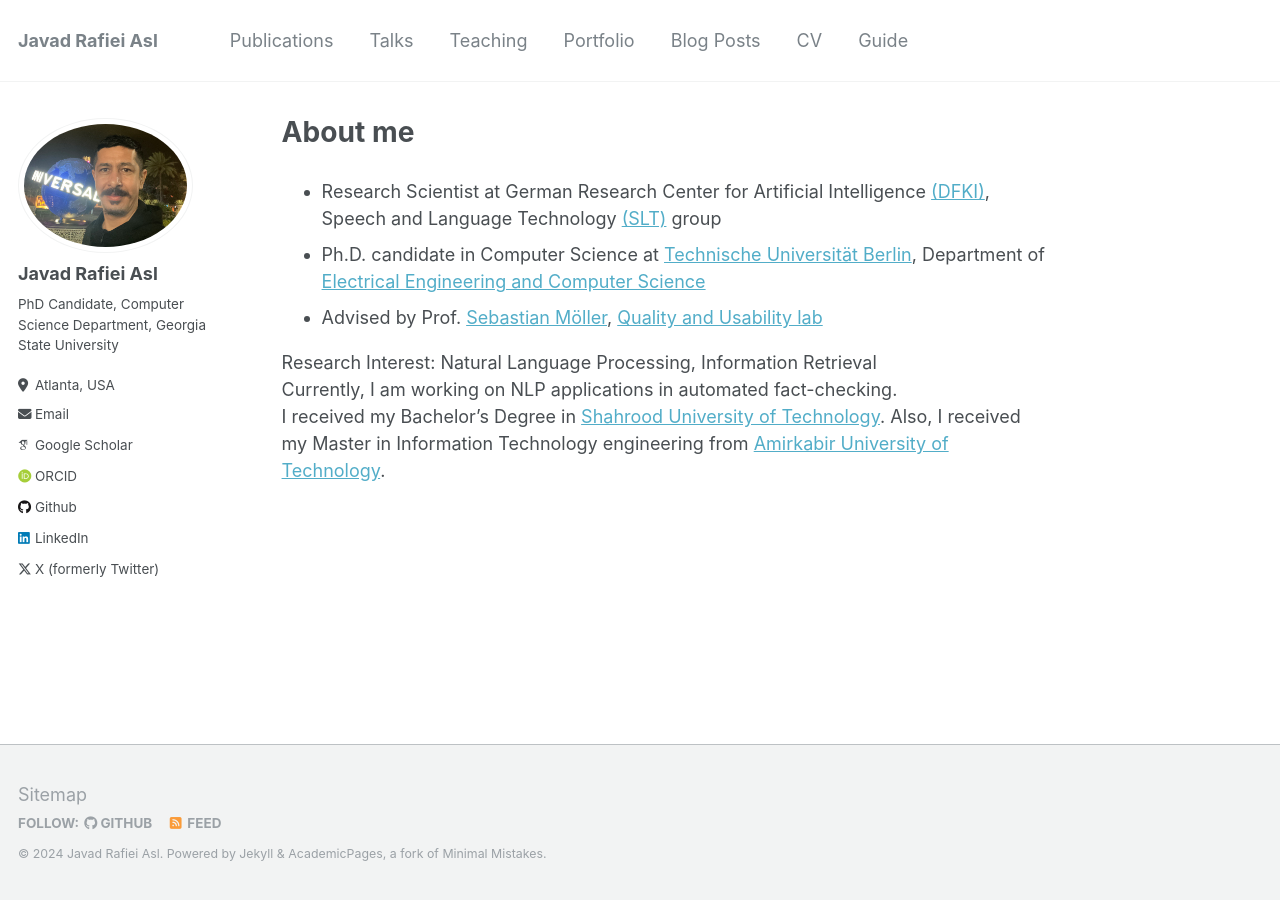
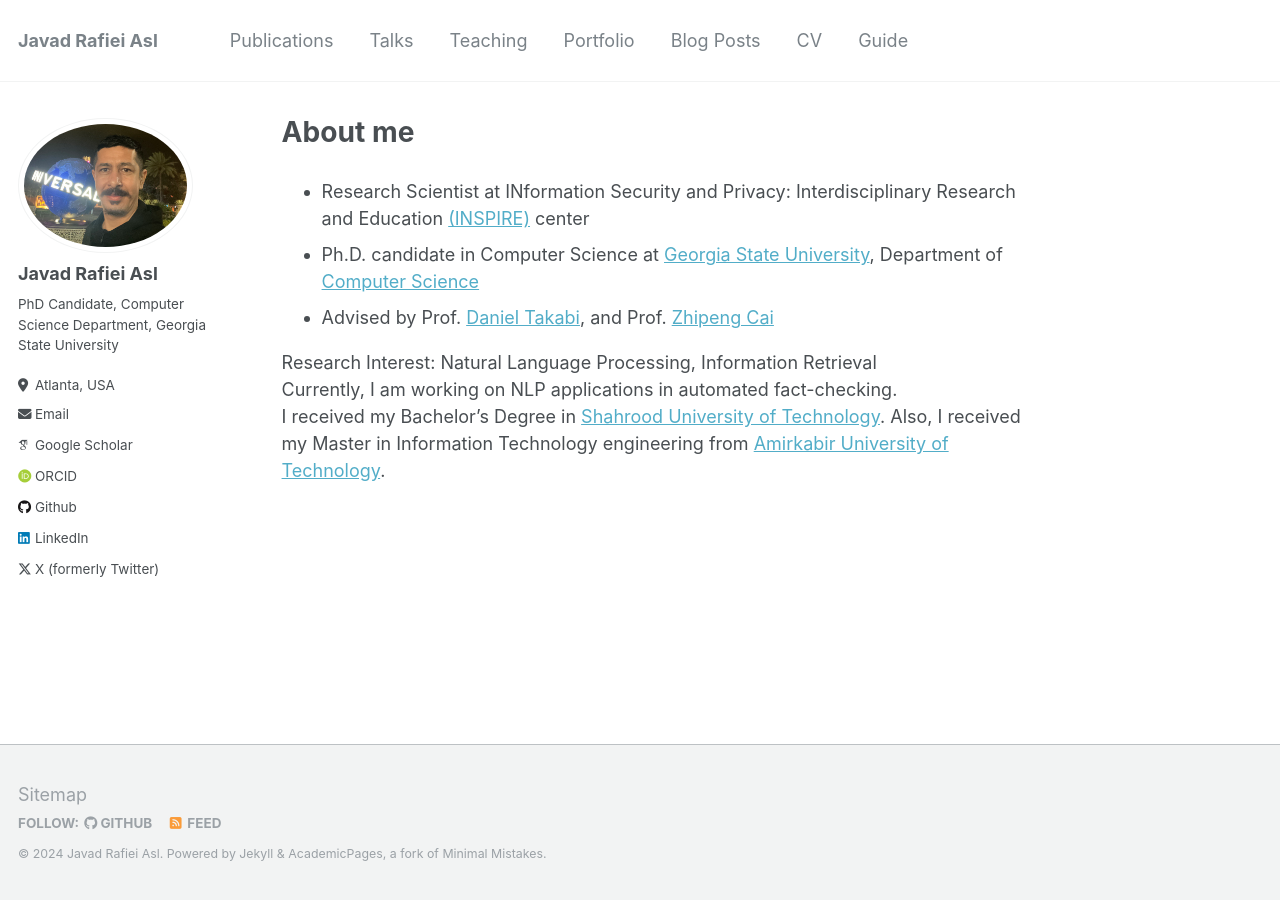
Before and after one commit to jasl1/jasl1.github.io, a Jekyll site: the page built from _pages/about.md, in a window 1280 px wide. Built offline with Jekyll 4.4.1, drawn with Linux system fonts in a browser that asks for light colours; some web fonts are replaced.

Commit message:
Update about.md

```diff
--- a/_pages/about.md
+++ b/_pages/about.md
@@ -4,9 +4,9 @@ title: "About me"
 author_profile: true
 ---
 
-- Research Scientist at German Research Center for Artificial Intelligence [(DFKI)](https://www.dfki.de/web/), Speech and Language Technology [(SLT)](https://www.dfki.de/web/forschung/forschungsbereiche/speech-and-language-technology/) group
-- Ph.D. candidate in Computer Science at [Technische Universität Berlin](https://www.tu-berlin.de/), Department of [Electrical Engineering and Computer Science](https://www.eecs.tu-berlin.de/menue/fakultaet_iv/parameter/en)
-- Advised by Prof. [Sebastian Möller](https://www.qu.tu-berlin.de/menue/team/professur/), [Quality and Usability lab](https://www.qu.tu-berlin.de/menue/qu/parameter/en/)
+- Research Scientist at INformation Security and Privacy: Interdisciplinary Research and Education [(INSPIRE)](https://inspire.gsu.edu/) center
+- Ph.D. candidate in Computer Science at [Georgia State University](https://www.gsu.edu/), Department of [Computer Science](https://csds.gsu.edu/)
+- Advised by Prof. [Daniel Takabi](https://www.odu.edu/article/odu-names-daniel-takabi-as-director-for-school-of-cybersecurity), and Prof. [Zhipeng Cai](https://cai.csgsu.org/)
 
 
 Research Interest: Natural Language Processing, Information Retrieval <br/>
```
